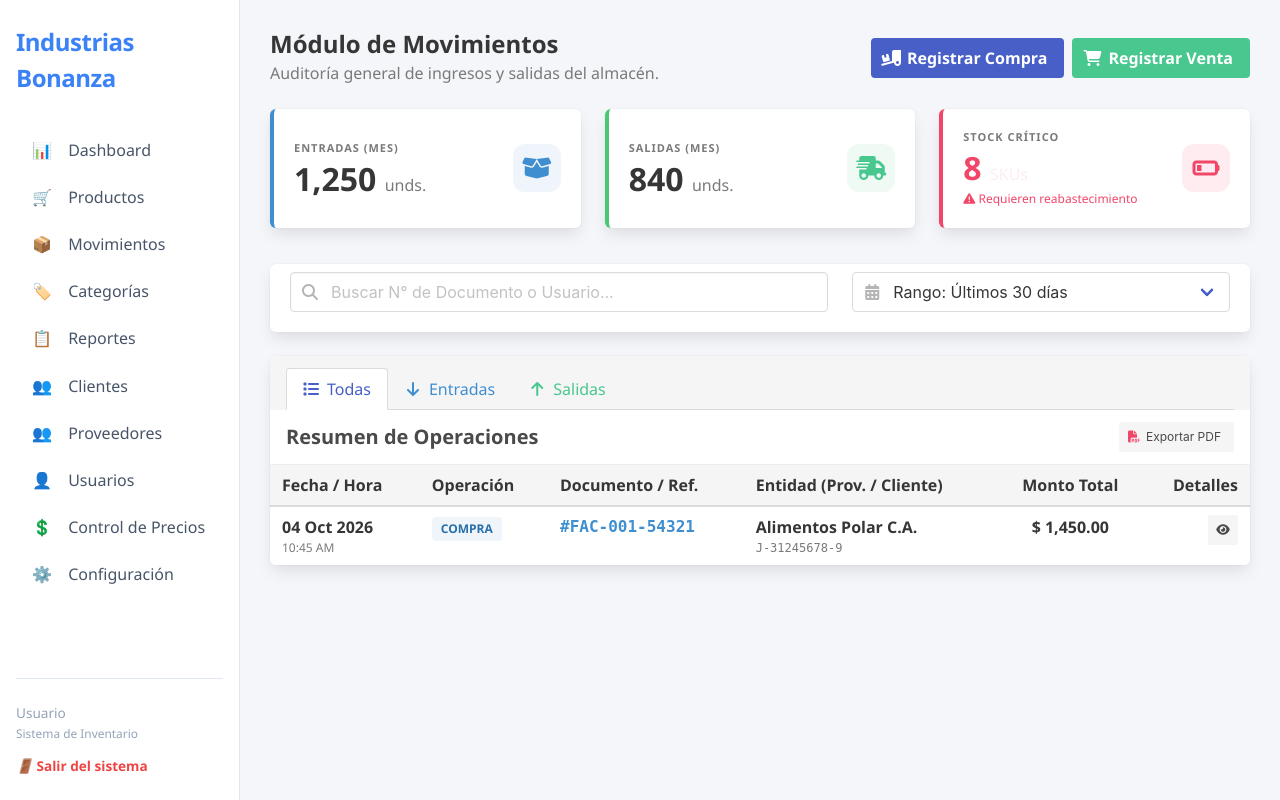
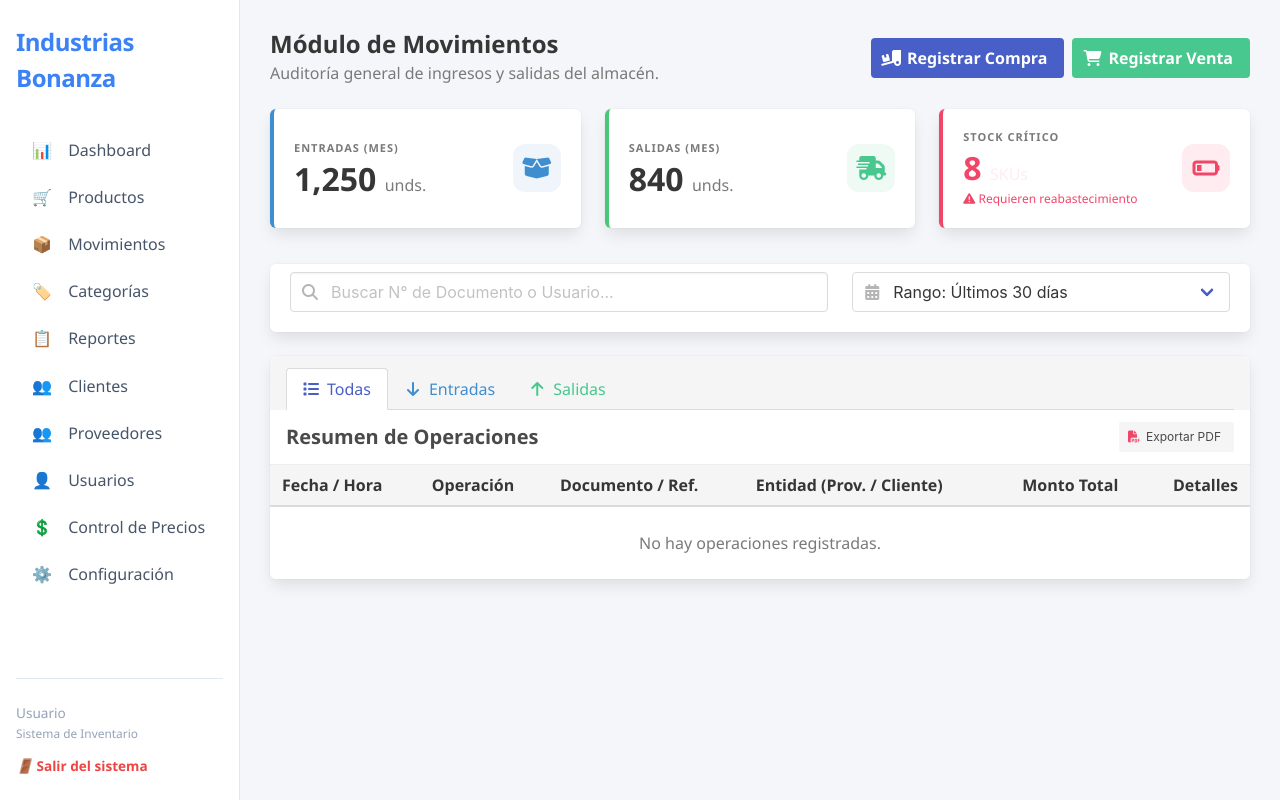
Before and after one commit to Sistema-Bonanza/SistemaBonanza, a PHP site: page /app/views/movimientos/movimientos.php in a window 1280 px wide. Run offline with PHP 8.4, Linux system fonts and the light colour scheme.

Commit message:
Modulo de Compras cerrado, Falta comprobar la integridad de los datos

```diff
--- a/app/controller/movimientoController.php
+++ b/app/controller/movimientoController.php
@@ -30,6 +30,9 @@ class MovimientoController {
     public function tablaMovimientos(){
         // 1. Validamos la session
         exigirSesion();
+
+        //Obtenemos todas las compras desde el modelo
+        $compras =$this->movimientoModel->obtenerCompras();
 
         require_once __DIR__ . '/../views/movimientos/movimientos.php';
     }
@@ -67,7 +70,7 @@ class MovimientoController {
             $fecha_factura = trim($_POST['fecha_factura']);
 
             // REVISA ESTO: Cambia 'id_usuario' por el nombre real de tu variable de sesión
-            $id_usuario = $_SESSION['id_usuario'];
+            $id_usuario = $_SESSION['user_id'];
 
             $tasa_iva_global = 16.00;
             $subtotal_factura = 0;
--- a/app/controller/usuarioController.php
+++ b/app/controller/usuarioController.php
@@ -36,7 +36,7 @@ require_once __DIR__.'/../model/usuarioModel.php';
     if(!$usuario){
         $_SESSION['error'] = "Usuario no encontrado";
         header("Location: index.php?controller=usuario&action=formusuario");
-        exit;
+        exit;id;
     }
 
     require_once '../app/views/usuario/editar.php';
--- a/app/views/movimientos/crearCompra.php
+++ b/app/views/movimientos/crearCompra.php
@@ -37,7 +37,7 @@
             </div>
 
             <!-- FORMULARIO PRINCIPAL -->
-            <form action="<?= urlAccion('compra', 'guardarCompra') ?>" method="POST">
+            <form action="<?= urlAccion('movimiento', 'guardarCompra') ?>" method="POST">
                 <?= campoCsrf() ?>
 
                 <!-- 1. DATOS DE LA FACTURA -->
@@ -108,7 +108,7 @@
                                     <th style="width: 35%;">Producto</th>
                                     <th>Empaque</th>
                                     <th class="has-text-centered" style="width: 120px;">Cant.</th>
-                                    <th class="has-text-right" style="width: 180px;">Costo Factura ($)</th>
+                                    <th class="has-text-right" style="width: 180px;">Precio Unitario ($)</th>
                                 </tr>
                             </thead>
                             <tbody>
@@ -166,7 +166,7 @@
 
                 <!-- 3. BOTÓN DE PROCESAR -->
                 <div class="is-flex is-justify-content-flex-end" style="gap: 1rem;">
-                    <a href="<?= urlAccion('compra', 'tablaCompras') ?>" class="button is-ghost has-text-grey">Cancelar</a>
+                    <a href="<?= urlAccion('movimiento', 'tablaMovimientos') ?>" class="button is-ghost has-text-grey">Cancelar</a>
 
                     <button type="submit" class="button is-link has-text-weight-bold px-6" onclick="return confirm('¿Confirma que los costos y cantidades son correctos? La factura no podrá editarse después.');">
                         <span class="icon is-small"><i class="fas fa-check-double"></i></span>
--- a/app/views/movimientos/movimientos.php
+++ b/app/views/movimientos/movimientos.php
@@ -140,28 +140,75 @@
                                 </tr>
                             </thead>
                             <tbody>
-                            <!-- COMPRA -->
+                                <!-- Ciclo Foreach que recorre las compras -->
+                                <?php if(!empty($compras)): ?>
+                                    <?php foreach ($compras as $compra): ?>
                                     <tr>
+                                        <!-- Columna 1: Fecha y Hora -->
+                                         <td class="has-text-weight-bold">
+                                            <?php
+                                                //FORMATEAMOS LA FECHA DE REGISTRO (EJ: 08 OCT 2026)
+                                                $fecha = new DateTime($compra['fecha_registro']);
+                                               echo $fecha->format('d M Y');
+                                            ?>
+                                            <br>
+
+                                            <!--FORMATO DE HORA EN GRIS Y PEQUEÑO (EJ: 11:50 AM)-->
+                                            <span class= "has-text-grey is-size-7 has-text-weight-normal">
+                                                <?php  $fecha->format ('h:i A')?>
+                                            </span>
+                                         </td>
+
+
+                                        <!--COLUMNA 2: OPERACION -->
                                         <td>
-                                    <div class="has-text-weight-bold">04 Oct 2026</div>
-                                    <div class="is-size-7 has-text-grey">10:45 AM</div>
+                                            <span class= tag is-info is-light has-text-weight-bold>COMPRA</span>
                                         </td>
-                                <td><span class="tag is-info is-light has-text-weight-bold">COMPRA</span></td>
-                                <td class="has-text-weight-bold has-text-info" style="font-family: monospace;">#FAC-001-54321</td>
+
+                                        <!--COLUMNA 3 DOCUMENTO / REF -->
+                                            <td class="has-text-weight-bold">
+                                                <a href=#>#FACTURA-<?= esc($compra['numero_factura']) ?></a>
+                                            </td>
+
+
+                                        <!--COLUMNA 4: ENTIDAD (PROVEEDOR / CLIENTE) -->
+                                        <td class="has-text-weight-bold">
+                                            <?= esc($compra['nombre_proveedor']) ?>
+                                            <br>
+                                            <!--RIF EN GRIS Y PEQUEÑO-->
+                                            <span class="has-text-grey is-size-7 has-text-weight-normal">
+                                                <?= esc($compra['rif_proveedor'] ?? 'SIN RIF') ?>
+                                            </span>
+                                        </td>
+
+
+                                        <!--COLUMNA 5: MONTO-->
+                                        <td class="has-text-weight-bold is-size">
+                                            $<?= number_format($compra['total'], 2, ',', '.') ?>
+                                        </td>
+
+                                        <!--COLUMNA 6 DETALLES (BOTON DE VER FACTURA-->
                                         <td>
-                                    <div class="has-text-weight-bold">Alimentos Polar C.A.</div>
-                                    <div class="is-size-7 has-text-grey" style="font-family: monospace;">J-31245678-9</div>
-                                </td>
-                                <td class="has-text-centered has-text-weight-bold">$ 1,450.00</td>
-                                <td class="has-text-right">
-                                    <button class="button is-small is-light"><span class="icon"><i class="fas fa-eye"></i></span></button>
+                                            <!-- Aquí luego pondremos el enlace para ver el detalle de la factura -->
+                                            <a href="<?= urlAccion('movimiento', 'verDetalleCompra') ?>&id=<?= $compra['id_compra'] ?>" class="button is-small is-light">
+                                                <span class="icon">
+                                                    <i class="fas fa-eye"></i>
+                                                </span>
+                                            </a>
                                         </td>
                                     </tr>
+                                    <?php endforeach; ?>
+                                <?php else: ?>
+                                    <tr>
+                                        <td colspan="6" class="has-text-centered py-5 has-text-grey">
+                                            No hay operaciones registradas.
+                                        </td>
+                                    </tr>
+                                <?php endif; ?>
                             </tbody>
                         </table>
                     </div>
                 </div>
         </main>
-
     </body>
 </html>
--- a/config/empaques.php
+++ b/config/empaques.php
@@ -1,8 +1,8 @@
 <?php
 return [
-    'unidad'           => ['etiqueta' => 'Unidad',              'unidades' => 1],
+    /*'unidad'           => ['etiqueta' => 'Unidad',              'unidades' => 1],
     'decena'           => ['etiqueta' => 'Decena',              'unidades' => 10],
-    'docena'           => ['etiqueta' => 'Docena',              'unidades' => 12],
+    'docena'           => ['etiqueta' => 'Docena',              'unidades' => 12],*/
     'paquete_chimo'    => ['etiqueta' => 'Paquete Chimo',       'unidades' => 12],
     'brazo_cigarros'   => ['etiqueta' => 'Brazo de Cigarros',   'unidades' => 10],
     'paquete_tabaco'   => ['etiqueta' => 'Paquete de Tabaco',   'unidades' => 50],
```
Also changed, not shown: app/model/movimientoModel.php (+21 -14 lines). Lines whose indentation alone changed are shown as unchanged.
